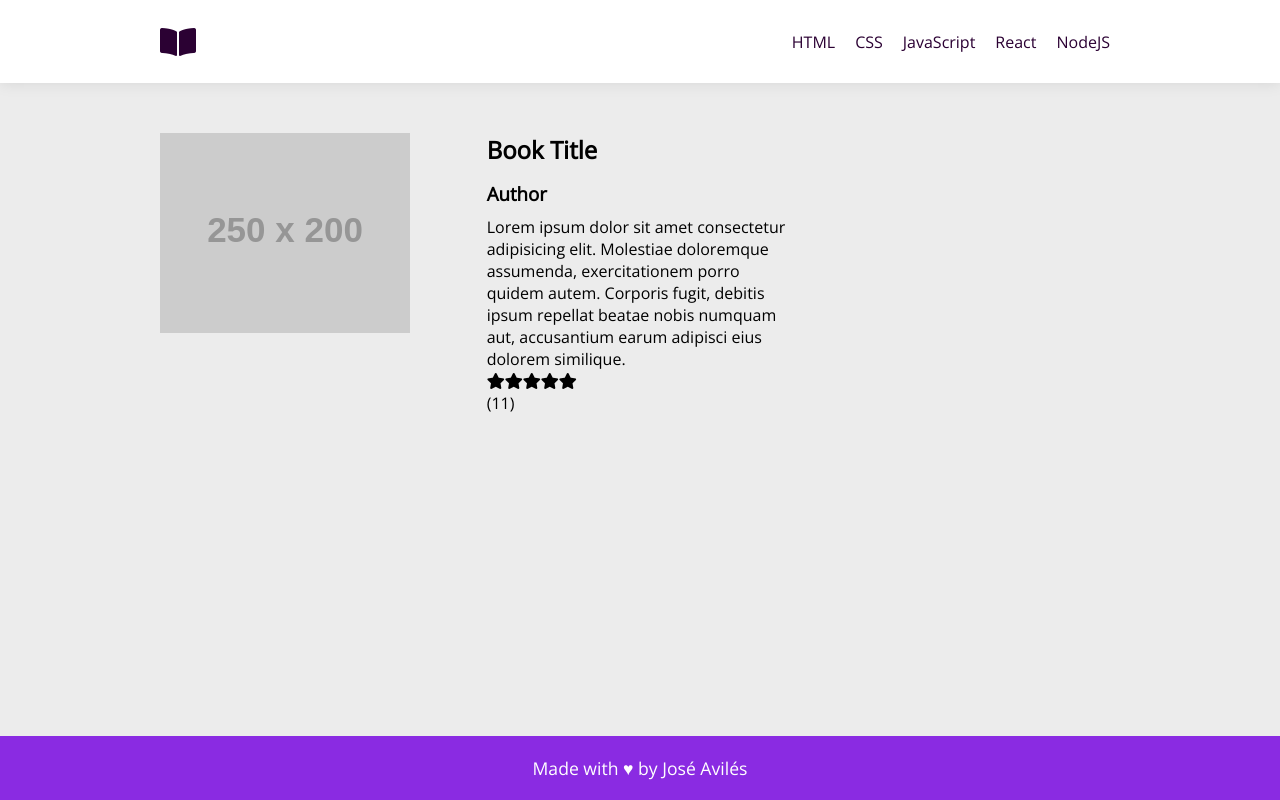
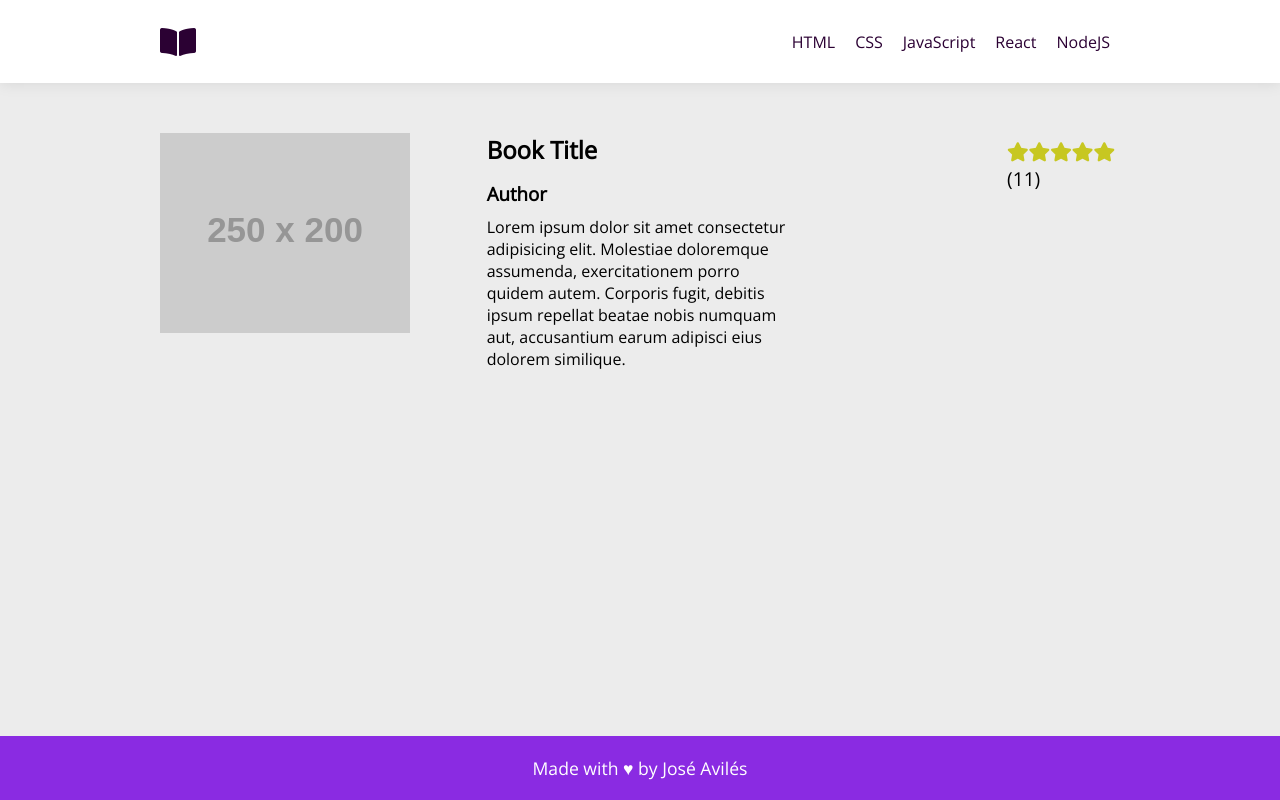
Before and after one commit to avilesj/books, a React (Create React App) app: page /books/1 in a window 1280 px wide. Built offline with nearby package versions, Linux system fonts and the light colour scheme.

Commit message:
Re-restructured book detail section

```diff
--- /dev/null
+++ b/src/components/book-detail/book-container.js
@@ -0,0 +1,17 @@
+import React from 'react';
+import BookInformation from './book-information';
+import BookReviewContainer from './book-review-container';
+
+let BookContainer = (props) => {
+    return (
+        <div className="book-container">
+            <div className="book-image">
+                <img src="https://via.placeholder.com/250X200C/" alt="" srcset="" />
+            </div>
+            <BookInformation />
+            <BookReviewContainer/>
+        </div>
+    )
+}
+
+export default BookContainer;
--- /dev/null
+++ b/src/components/book-detail/book-detail.js
@@ -0,0 +1,14 @@
+import React from "react";
+import BookContainer from "./book-container";
+
+let BookDetail = props => {
+  return (
+    <section id="book-detail">
+      <div className="container">
+        <BookContainer/>
+      </div>
+    </section>
+  );
+};
+
+export default BookDetail;
--- /dev/null
+++ b/src/components/book-detail/book-information.js
@@ -0,0 +1,24 @@
+import React from 'react';
+
+let BookInformation = (props) => {
+    return (
+        <div className="book-info">
+            <div className="book-title">
+                <h1>Book Title</h1>
+            </div>
+            <div className="book-author">
+                <h3>Author</h3>
+            </div>
+            <div className="book-description">
+                <p>
+                    Lorem ipsum dolor sit amet consectetur adipisicing elit.
+                    Molestiae doloremque assumenda, exercitationem porro quidem
+                    autem. Corporis fugit, debitis ipsum repellat beatae nobis
+                    numquam aut, accusantium earum adipisci eius dolorem similique.
+                </p>
+            </div>
+        </div>
+    )
+}
+
+export default BookInformation;
--- /dev/null
+++ b/src/components/book-detail/book-review-container.js
@@ -0,0 +1,22 @@
+import React from 'react'
+
+let BookReviewContainer = (props) => {
+    return (
+        <div className="book-review-container">
+            <div className="book-review">
+                <div className="book-stars">
+                    <i className="fas fa-star" />
+                    <i className="fas fa-star" />
+                    <i className="fas fa-star" />
+                    <i className="fas fa-star" />
+                    <i className="fas fa-star" />
+                </div>
+                <div className="book-review-paragraph">
+                    <p>(11)</p>
+                </div>
+            </div>
+        </div>
+    )
+}
+
+export default BookReviewContainer;
--- a/src/pages/book-detail.js
+++ b/src/pages/book-detail.js
@@ -1,45 +1,13 @@
 import React from 'react';
 import Header from '../components/header/header';
 import Footer from '../components/footer/footer';
+import BookDetail from '../components/book-detail/book-detail';
 
 let BookDetailPage = (props) => {
     return (
         <div class="has-fixed-footer">
             <Header />
-            <section id="book-detail">
-                <div className="container">
-                    <div className="book-container">
-                        <div className="book-image">
-                            <img src="https://via.placeholder.com/250X200C/" alt="" srcset="" />
-                        </div>
-                        <div className="book-info">
-                            <div className="book-title">
-                                <h1>Book Title</h1>
-                            </div>
-                            <div className="book-author">
-                                <h3>Author</h3>
-                            </div>
-                            <div className="book-description">
-                                <p>Lorem ipsum dolor sit amet consectetur adipisicing elit. Molestiae doloremque assumenda, exercitationem
-                                  porro quidem autem. Corporis fugit, debitis ipsum repellat beatae nobis numquam aut, accusantium earum
-                adipisci eius dolorem similique.</p>
-                            </div>
-                            <div className="book-review">
-                                <div className="book-stars">
-                                    <i className="fas fa-star"></i>
-                                    <i className="fas fa-star"></i>
-                                    <i className="fas fa-star"></i>
-                                    <i className="fas fa-star"></i>
-                                    <i className="fas fa-star"></i>
-                                </div>
-                                <div className="book-review-paragraph">
-                                    <p>(11)</p>
-                                </div>
-                            </div>
-                        </div>
-                    </div>
-                </div>
-            </section>
+            <BookDetail/>
             <Footer />
         </div>
 
```
